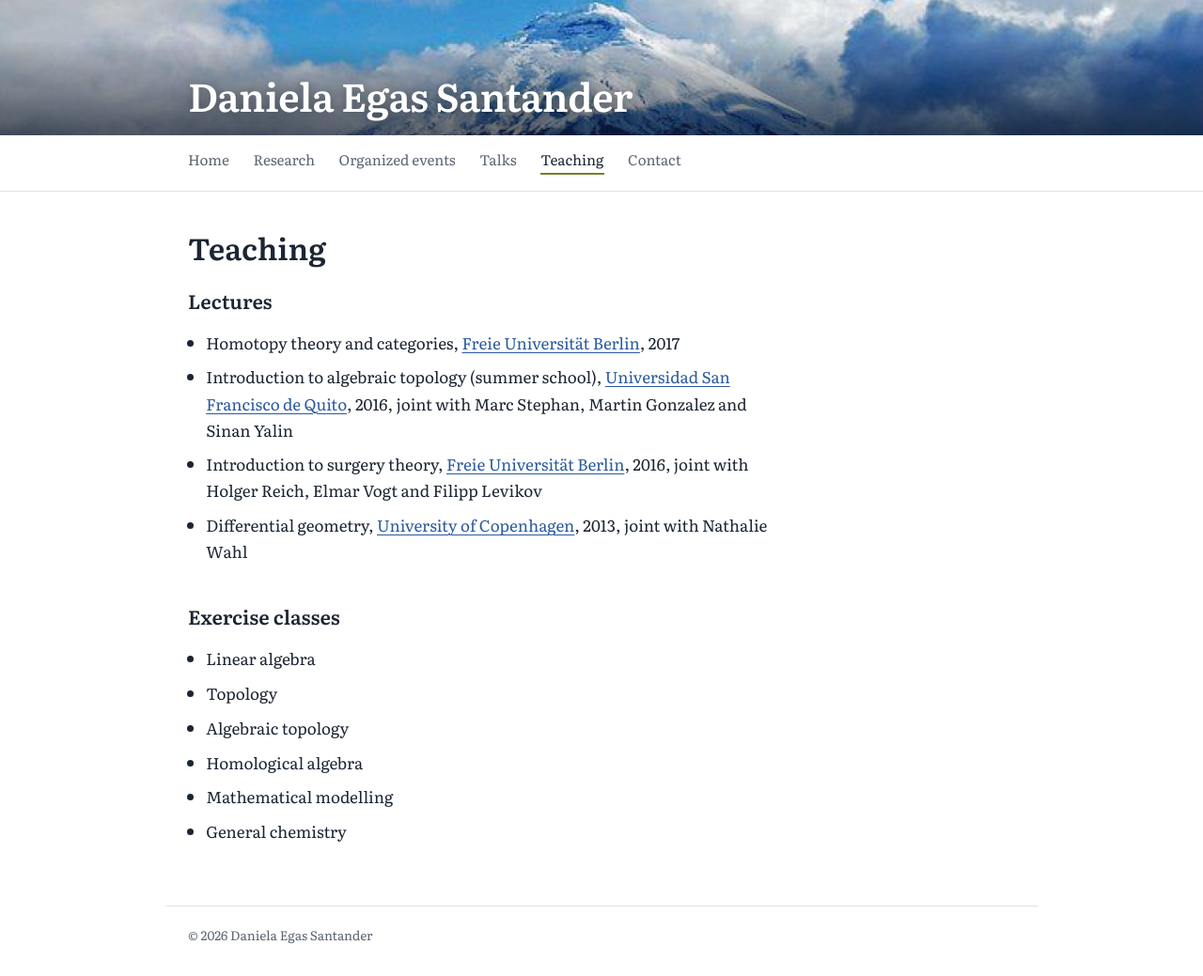
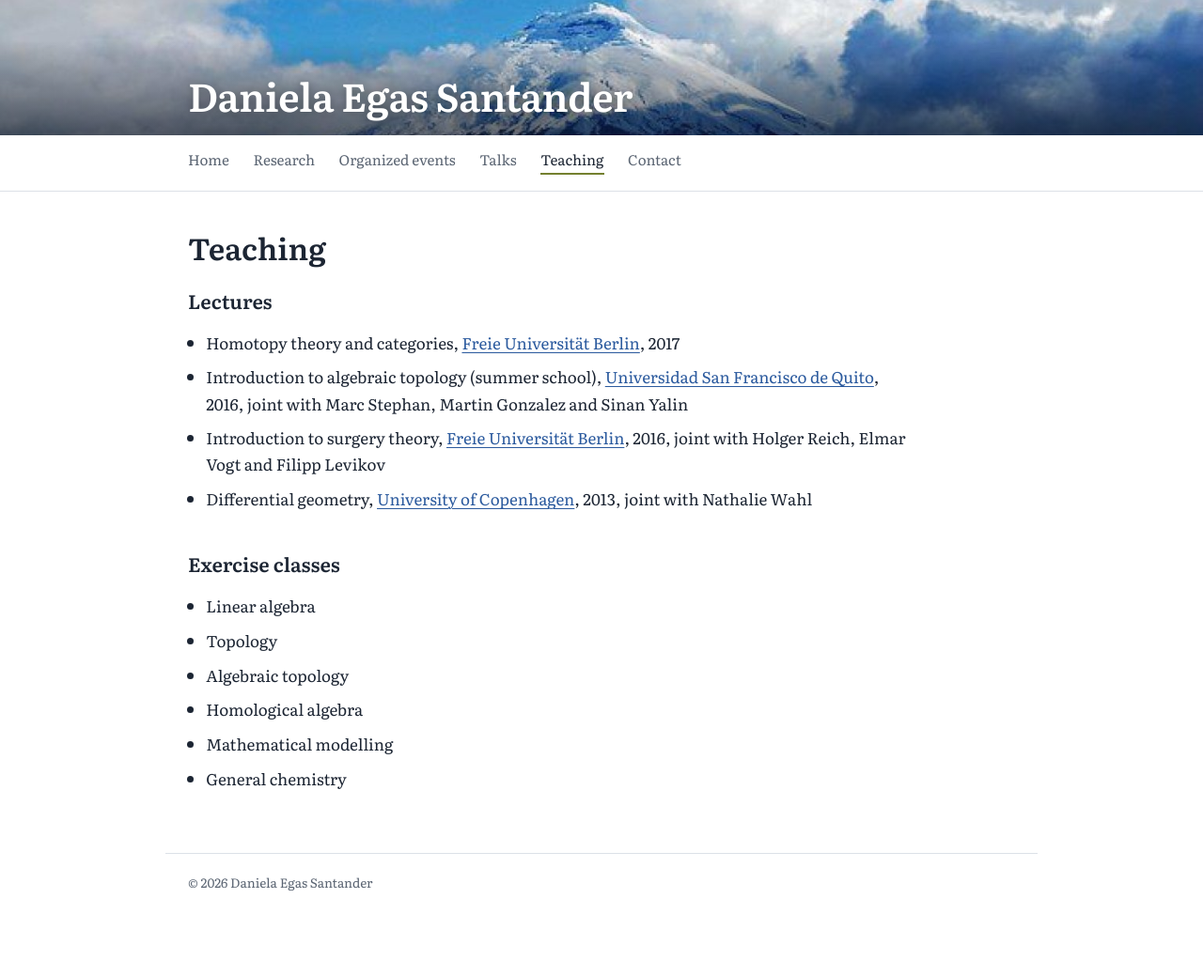
Before and after one commit to danielaegassan/danielaegassan.github.io, a Jekyll site: the page built from teaching.md, in a window 1280 px wide. Shown: the whole page at 94% size. Built offline with Jekyll 4.4.1, drawn with Linux system fonts in a browser that asks for light colours; after the commit the page ends 983 px from its top, so only the background shows below that.

Commit message:
changing margins

```diff
--- a/assets/css/style.css
+++ b/assets/css/style.css
@@ -5,7 +5,7 @@
   --link: #2b5a9e;     /* Andean sky */
   --rule: #dce1e7;
   --accent: #74802f;   /* páramo grass */
-  --measure: 40rem;
+  --measure: 48rem;
 }
 
 @media (prefers-color-scheme: dark) {
@@ -143,7 +143,7 @@ li { margin-bottom: .55rem; }
 .note { font-size: .92rem; }
 
 /* Home: featured talks */
-.home main > .talks { max-width: none; }
+.home main > .talks { max-width: var(--measure); }
 
 .talks {
   display: grid;
```
